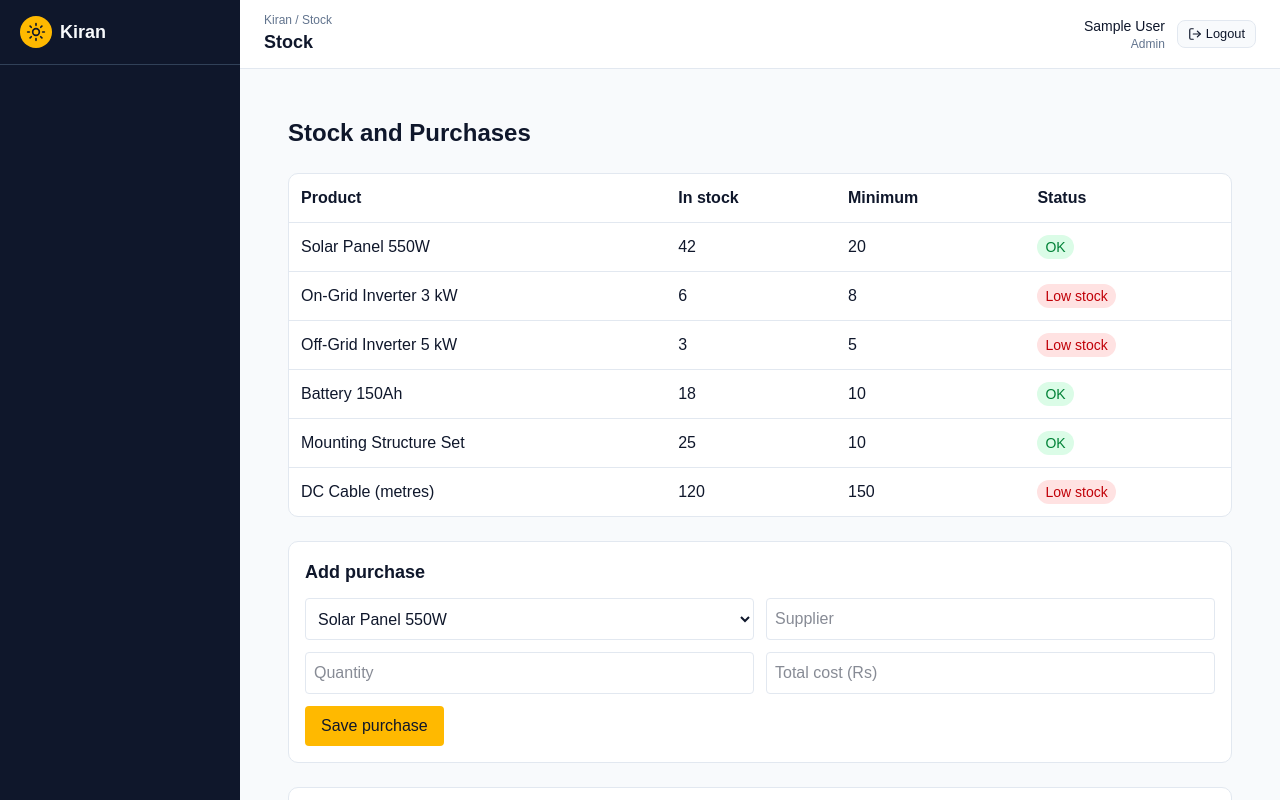
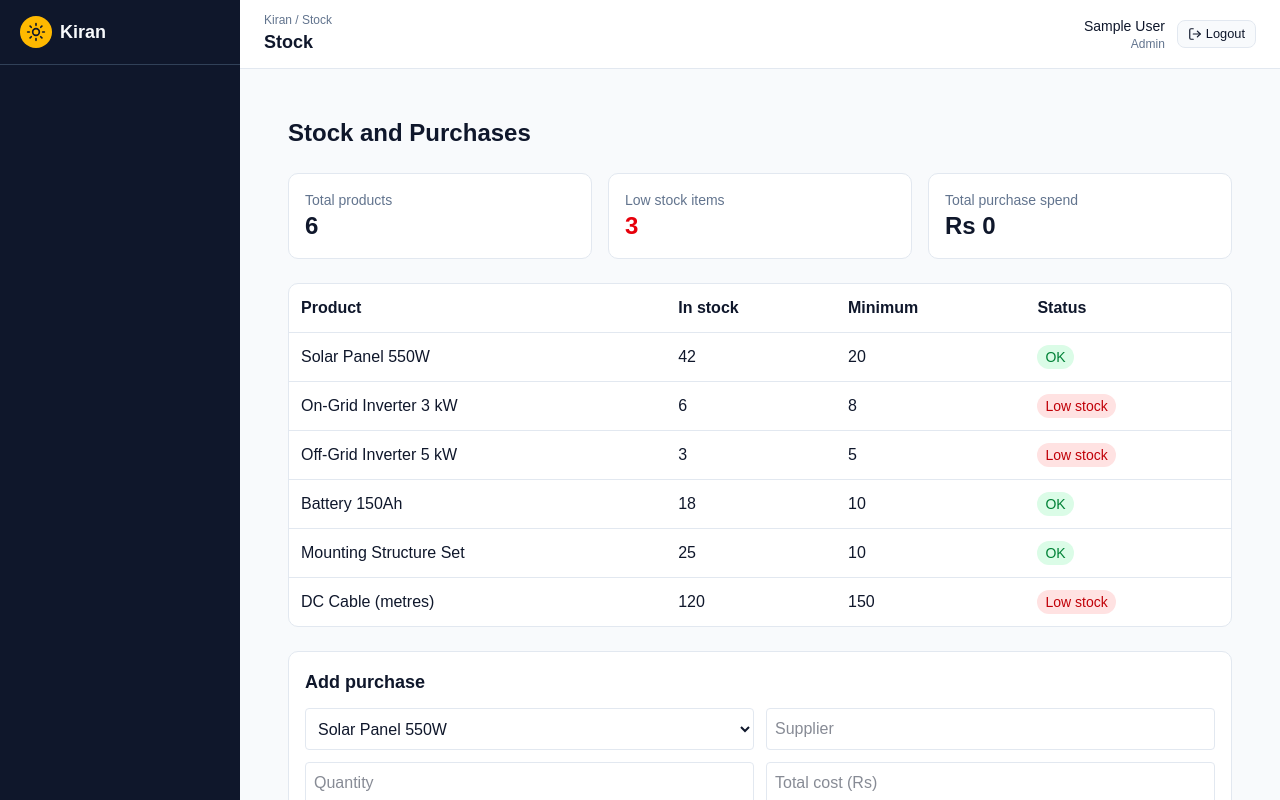
Before and after one commit to aditi00223/kiran-solar, a React (Vite) app in the folder client/: page /stock in a window 1280 px wide. Shown: the top 800 px of the page. Built offline with nearby package versions, Linux system fonts and the light colour scheme; sample sign-in values are in the browser's storage.

Commit message:
feat(F18): add stock summary cards

```diff
--- a/client/src/pages/Stock.jsx
+++ b/client/src/pages/Stock.jsx
@@ -14,6 +14,9 @@ export default function Stock() {
   const [history, setHistory] = useState([])
   const [form, setForm] = useState({ productId: '1', supplier: '', quantity: '', cost: '' })
   const [error, setError] = useState('')
+
+  const lowCount = products.filter((p) => p.quantity < p.minimum).length
+  const totalSpend = history.reduce((sum, h) => sum + h.cost, 0)
 
   function handleChange(e) {
     setForm({ ...form, [e.target.name]: e.target.value })
@@ -48,6 +51,21 @@ export default function Stock() {
   return (
     <div className="p-6 space-y-6">
       <h1 className="text-2xl font-semibold">Stock and Purchases</h1>
+
+      <div className="grid gap-4 sm:grid-cols-3">
+        <div className="rounded-lg border bg-white p-4">
+          <p className="text-sm text-muted-foreground">Total products</p>
+          <p className="text-2xl font-semibold">{products.length}</p>
+        </div>
+        <div className="rounded-lg border bg-white p-4">
+          <p className="text-sm text-muted-foreground">Low stock items</p>
+          <p className={'text-2xl font-semibold ' + (lowCount > 0 ? 'text-red-600' : 'text-green-600')}>{lowCount}</p>
+        </div>
+        <div className="rounded-lg border bg-white p-4">
+          <p className="text-sm text-muted-foreground">Total purchase spend</p>
+          <p className="text-2xl font-semibold">Rs {totalSpend.toLocaleString('en-IN')}</p>
+        </div>
+      </div>
 
       <div className="rounded-lg border bg-white overflow-x-auto">
         <table className="w-full text-left">
```
